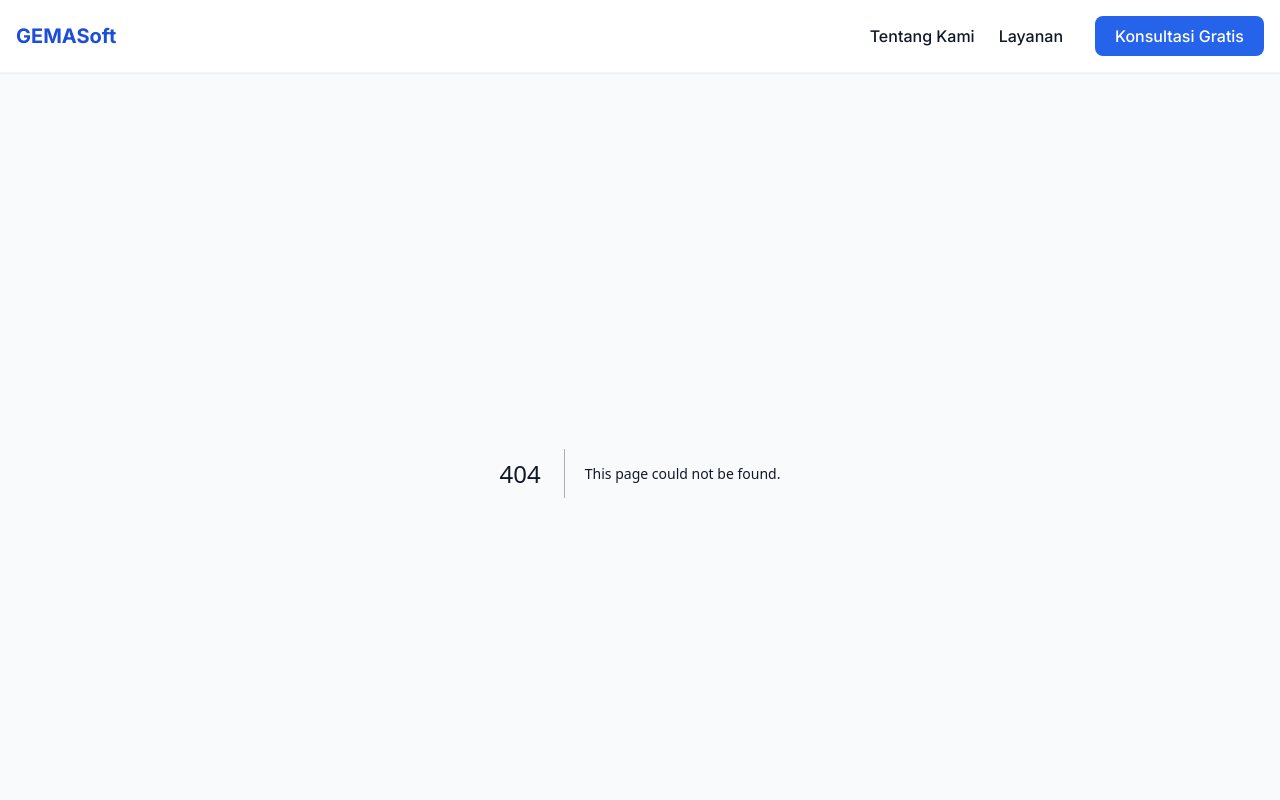
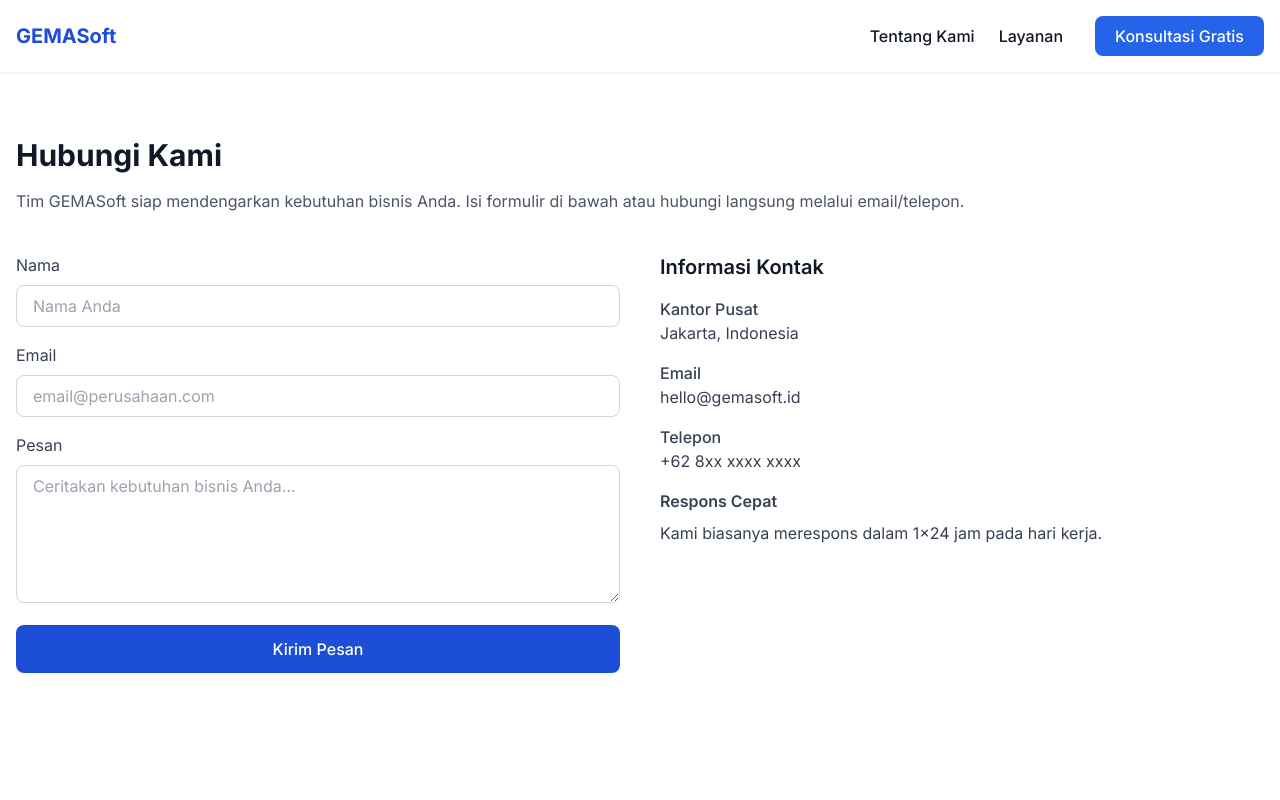
Before and after one commit to GXT-Indonesia/webgs, a Next.js app: page /contact in a window 1280 px wide. Before the commit this address had no page. Shown: the top 800 px of the page. Built offline with nearby package versions, Linux system fonts and the light colour scheme.

Commit message:
Create page.tsx

```diff
--- /dev/null
+++ b/src/app/contact/page.tsx
@@ -0,0 +1,77 @@
+// src/app/contact/page.tsx
+export default function Contact() {
+  return (
+    <div className="min-h-screen bg-white py-16">
+      <div className="container mx-auto px-4 max-w-4xl">
+        <h1 className="text-3xl font-bold text-gray-900 mb-4">Hubungi Kami</h1>
+        <p className="text-gray-600 mb-10">
+          Tim GEMASoft siap mendengarkan kebutuhan bisnis Anda. Isi formulir di bawah atau hubungi langsung melalui email/telepon.
+        </p>
+
+        <div className="grid grid-cols-1 md:grid-cols-2 gap-10">
+          {/* Form */}
+          <div>
+            <form className="space-y-4">
+              <div>
+                <label className="block text-gray-700 mb-2" htmlFor="name">Nama</label>
+                <input
+                  type="text"
+                  id="name"
+                  className="w-full px-4 py-2 border border-gray-300 rounded-lg focus:ring-2 focus:ring-primary focus:outline-none"
+                  placeholder="Nama Anda"
+                />
+              </div>
+              <div>
+                <label className="block text-gray-700 mb-2" htmlFor="email">Email</label>
+                <input
+                  type="email"
+                  id="email"
+                  className="w-full px-4 py-2 border border-gray-300 rounded-lg focus:ring-2 focus:ring-primary focus:outline-none"
+                  placeholder="email@perusahaan.com"
+                />
+              </div>
+              <div>
+                <label className="block text-gray-700 mb-2" htmlFor="message">Pesan</label>
+                <textarea
+                  id="message"
+                  rows={5}
+                  className="w-full px-4 py-2 border border-gray-300 rounded-lg focus:ring-2 focus:ring-primary focus:outline-none"
+                  placeholder="Ceritakan kebutuhan bisnis Anda..."
+                ></textarea>
+              </div>
+              <button
+                type="submit"
+                className="w-full bg-primary text-white py-3 rounded-lg font-medium hover:bg-blue-700 transition"
+              >
+                Kirim Pesan
+              </button>
+            </form>
+          </div>
+
+          {/* Info Kontak */}
+          <div>
+            <h2 className="text-xl font-semibold mb-4">Informasi Kontak</h2>
+            <div className="space-y-4 text-gray-700">
+              <div>
+                <p className="font-medium">Kantor Pusat</p>
+                <p>Jakarta, Indonesia</p>
+              </div>
+              <div>
+                <p className="font-medium">Email</p>
+                <p>hello@gemasoft.id</p>
+              </div>
+              <div>
+                <p className="font-medium">Telepon</p>
+                <p>+62 8xx xxxx xxxx</p>
+              </div>
+              <div className="mt-6">
+                <h3 className="font-semibold mb-2">Respons Cepat</h3>
+                <p>Kami biasanya merespons dalam 1x24 jam pada hari kerja.</p>
+              </div>
+            </div>
+          </div>
+        </div>
+      </div>
+    </div>
+  );
+}
```
